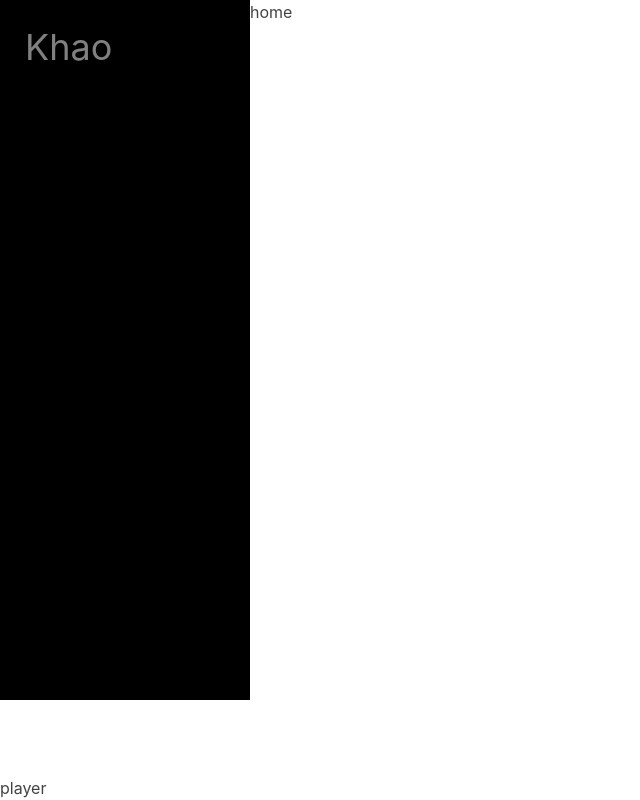
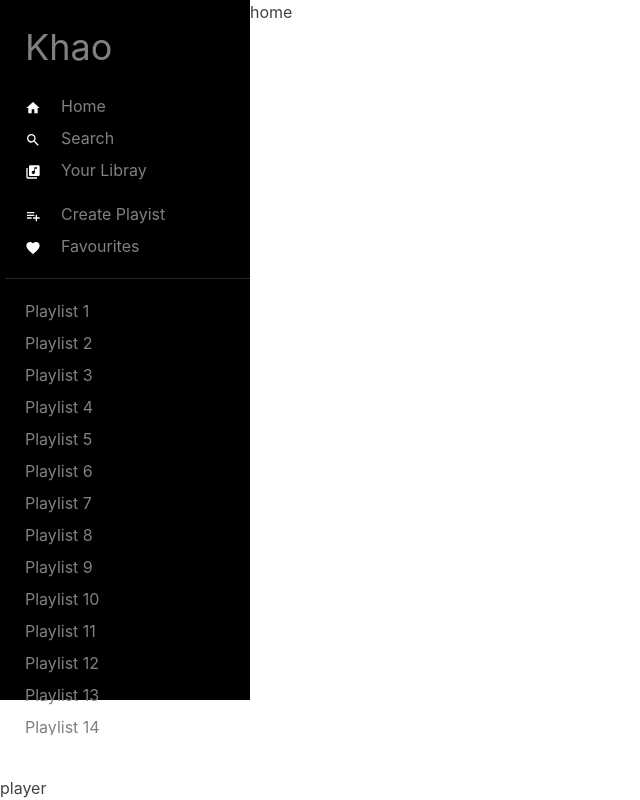
Before and after one commit to nhui98/khao-spotify, a Next.js app: page / in a window 1280 px wide. Shown: the whole page, without its empty margins (0-640 px from the left). Built offline with nearby package versions, Linux system fonts and the light colour scheme.

Commit message:
added sidebar menu, playlist components

```diff
--- a/components/playerLayout.tsx
+++ b/components/playerLayout.tsx
@@ -1,5 +1,5 @@
 import { Box } from '@chakra-ui/layout'
-import Sidebar from './sidebar'
+import Sidebar from './sidebar/sidebar'
 
 const PlayerLayout = ({ children }) => {
     return (
--- a/components/sidebar.tsx
+++ /dev/null
@@ -1,16 +0,0 @@
-import { Box, List, ListItem, ListIcon, Divider, Center, LinkBox, LinkOverlay, Text } from '@chakra-ui/layout'
-import { MdHome, MdSearch, MdLibraryMusic, MdPlaylistAdd, MdFavorite } from "react-icons/md"
-
-const Sidebar = () => {
-    return (
-        <Box sx={{ width: "100%", height: "calc(100vh - 100px)", backgroundColor: "black", paddingLeft: "5px", color: "gray" }}>
-            <Box paddingY='20px'>
-                <Box marginBottom='20px' paddingX='20px'>
-                    <Text fontSize='4xl'>Khao</Text>
-                </Box>
-            </Box>
-        </Box>
-    )
-}
-
-export default Sidebar
--- /dev/null
+++ b/components/sidebar/sidebar-menu/sidebarMenu.tsx
@@ -0,0 +1,27 @@
+import NextLink from "next/link"
+import { Box, LinkBox, LinkOverlay, List, ListIcon, ListItem } from "@chakra-ui/layout"
+
+const SidebarMenu = ({ menu }) => {
+    return (
+        <Box marginY='20px'>
+            <List spacing={2}>
+                {
+                    menu.map(item => (
+                        <ListItem paddingX='20px' fontSize='16px' key={`${item.name}`}>
+                            <LinkBox>
+                                <NextLink href={item.route} passHref>
+                                    <LinkOverlay>
+                                        <ListIcon as={item.icon} color='white' marginRight='20px' />
+                                        {item.name}
+                                    </LinkOverlay>
+                                </NextLink>
+                            </LinkBox>
+                        </ListItem >
+                    ))
+                }
+            </List>
+        </Box>
+    )
+}
+
+export default SidebarMenu
--- /dev/null
+++ b/components/sidebar/sidebar-playlist/sidebarPlaylist.tsx
@@ -0,0 +1,26 @@
+import NextLink from "next/link"
+import { Box, LinkBox, LinkOverlay, List, ListItem } from "@chakra-ui/layout"
+
+const SidebarPlaylist = ({ playlist }) => {
+    return (
+        <Box height='66%' overflowY='auto'>
+            <List spacing={2}>
+                {
+                    playlist.map(item => (
+                        <ListItem paddingX='20px' key={item}>
+                            <LinkBox>
+                                <NextLink href="/" passHref>
+                                    <LinkOverlay>
+                                        {item}
+                                    </LinkOverlay>
+                                </NextLink>
+                            </LinkBox>
+                        </ListItem>
+                    ))
+                }
+            </List>
+        </Box>
+    )
+}
+
+export default SidebarPlaylist
--- /dev/null
+++ b/components/sidebar/sidebar.tsx
@@ -0,0 +1,60 @@
+import { Box, Divider, Text } from '@chakra-ui/layout'
+import { MdHome, MdSearch, MdLibraryMusic, MdPlaylistAdd, MdFavorite } from "react-icons/md"
+import SidebarMenu from "./sidebar-menu/sidebarMenu"
+import SidebarPlaylist from "./sidebar-playlist/sidebarPlaylist"
+
+const navMenu = [
+    {
+        name: "Home",
+        icon: MdHome,
+        route: "/"
+    },
+    {
+        name: "Search",
+        icon: MdSearch,
+        route: "/search"
+    },
+    {
+        name: "Your Libray",
+        icon: MdLibraryMusic,
+        route: "/library"
+    },
+]
+
+const musicMenu = [
+    {
+        name: 'Create Playist',
+        icon: MdPlaylistAdd,
+        route: '/'
+    },
+    {
+        name: 'Favourites',
+        icon: MdFavorite,
+        route: '/favourites'
+    }
+]
+
+const playlist = new Array(30).fill(1).map((_, i) => `Playlist ${i + 1}`)
+
+const Sidebar = () => {
+    return (
+        <Box sx={{ width: "100%", height: "calc(100vh - 100px)", backgroundColor: "black", paddingLeft: "5px", color: "gray" }}>
+            <Box paddingY='20px' height='100%'>
+                <Box paddingX='20px'>
+                    <Text fontSize='4xl'>Khao</Text>
+                </Box>
+
+                <SidebarMenu menu={navMenu} />
+
+                <SidebarMenu menu={musicMenu} />
+
+                <Divider marginY='20px' color='gray.800' />
+
+                <SidebarPlaylist playlist={playlist} />
+
+            </Box>
+        </Box>
+    )
+}
+
+export default Sidebar
```
